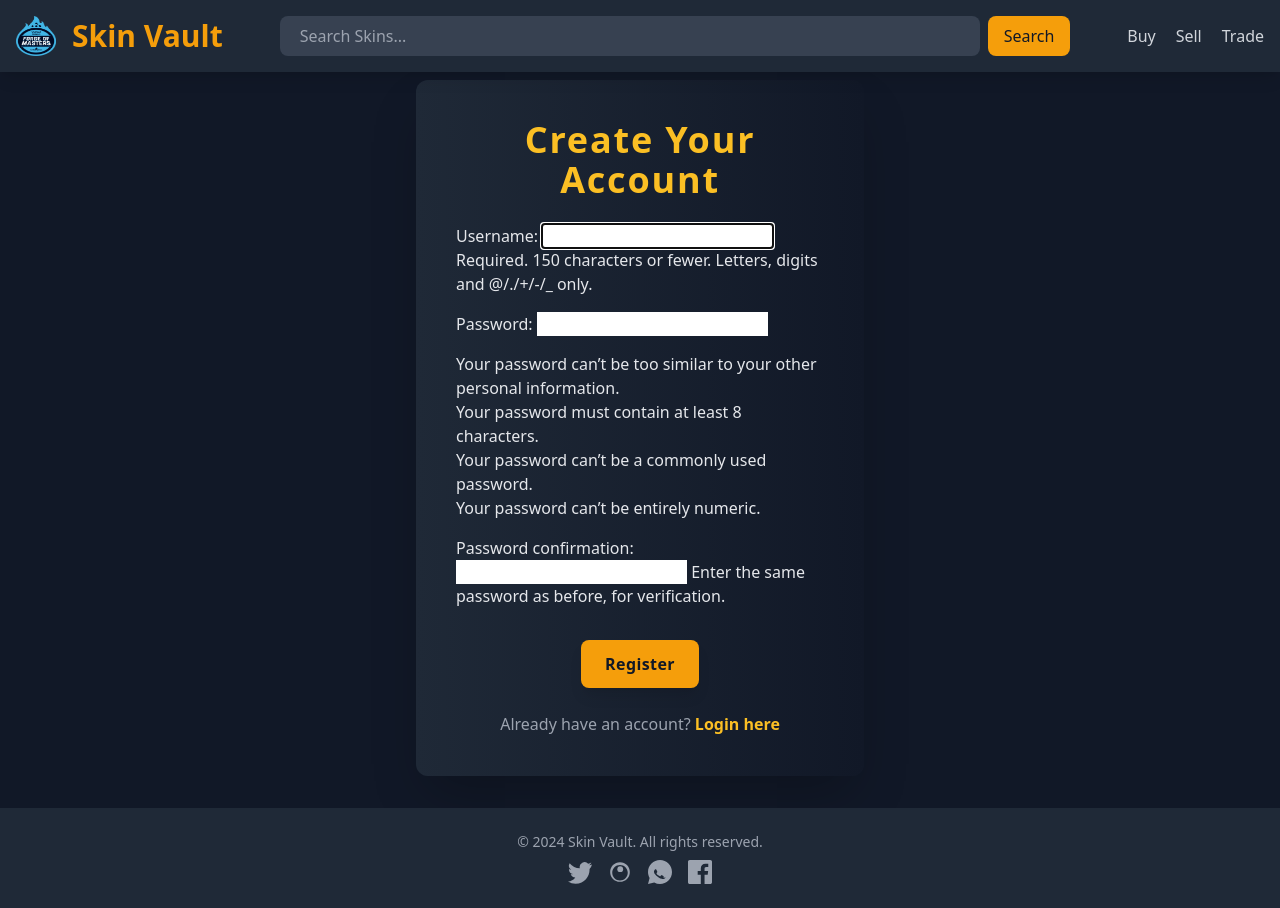
After one commit to Cyades/skin-vault, a Django app: page /register/ in a window 1280 px wide. The commit adds this page. Run offline with Django 5.2, Linux system fonts and the light colour scheme.

Commit message:
add login logout

```diff
--- a/main/models.py
+++ b/main/models.py
@@ -1,5 +1,6 @@
 from django.db import models
 import uuid
+from django.contrib.auth.models import User
 
 # Create your models here.
 class Product(models.Model):
@@ -12,6 +13,7 @@ class Product(models.Model):
     price = models.IntegerField()
     description = models.TextField()
     quantity = models.IntegerField()
+    user = models.ForeignKey(User, on_delete=models.CASCADE)
 
     @property
     def is_product_available(self):
--- /dev/null
+++ b/main/templates/register.html
@@ -0,0 +1,59 @@
+{% extends 'base.html' %}
+
+{% block meta %}
+<title>Register</title>
+{% endblock meta %}
+
+{% block content %}
+<div class="bg-gray-900 min-h-screen py-8 pt-20 flex items-center justify-center">
+  <div class="bg-gradient-to-r from-gray-800 to-gray-900 p-10 rounded-xl shadow-2xl w-full max-w-md">
+    <h1 class="text-4xl font-extrabold text-yellow-400 mb-6 text-center tracking-wider">Create Your Account</h1>
+
+    <form method="POST" action="">
+      {% csrf_token %}
+      <div class="space-y-4">
+        {{ form.as_p }}
+      </div>
+
+      <!-- Render form non-field errors if any -->
+      {% if form.non_field_errors %}
+      <div class="bg-red-200 border-l-4 border-red-500 text-red-700 px-4 py-3 rounded-lg mt-6" role="alert">
+        <p class="font-bold">Error:</p>
+        <p>{{ form.non_field_errors }}</p>
+      </div>
+      {% endif %}
+
+      <!-- Render individual field errors if any -->
+      {% for field in form %}
+      {% if field.errors %}
+      <div class="text-red-500 text-sm mt-2">
+        {{ field.errors.as_text }}
+      </div>
+      {% endif %}
+      {% endfor %}
+
+      <div class="flex justify-center mt-8">
+        <button class="bg-yellow-500 text-gray-900 px-6 py-3 rounded-lg font-bold tracking-wide hover:bg-yellow-600 transition-all duration-300 shadow-lg hover:shadow-xl">
+          Register
+        </button>
+      </div>
+    </form>
+
+    {% if messages %}
+    <ul class="mt-6">
+      {% for message in messages %}
+      <li class="bg-green-200 border-l-4 border-green-500 text-green-700 px-4 py-3 rounded-lg mb-3">
+        <strong class="font-bold">Success:</strong>
+        <span>{{ message }}</span>
+      </li>
+      {% endfor %}
+    </ul>
+    {% endif %}
+
+    <p class="text-gray-400 text-center mt-6">
+      Already have an account?
+      <a href="{% url 'main:login' %}" class="text-yellow-400 font-semibold hover:underline">Login here</a>
+    </p>
+  </div>
+</div>
+{% endblock content %}
--- a/main/urls.py
+++ b/main/urls.py
@@ -1,5 +1,6 @@
 from django.urls import path
 from main.views import show_main, create_product_entry, show_xml, show_json, show_xml_by_id, show_json_by_id
+from main.views import register, login_user, logout_user
 
 
 app_name = 'main'
@@ -11,4 +12,7 @@ urlpatterns = [
     path('json/', show_json, name='show_json'),
     path('xml/<str:id>/', show_xml_by_id, name='show_xml_by_id'),
     path('json/<str:id>/', show_json_by_id, name='show_json_by_id'),
+    path('register/', register, name='register'),
+    path('login/', login_user, name='login'),
+    path('logout/', logout_user, name='logout'),
 ]
--- a/main/views.py
+++ b/main/views.py
@@ -3,16 +3,26 @@ from main.forms import ProductForm
 from main.models import Product
 from django.http import HttpResponse
 from django.core import serializers
+from django.contrib.auth.forms import UserCreationForm, AuthenticationForm
+from django.contrib import messages
+from django.contrib.auth import authenticate, login, logout
+from django.contrib.auth.decorators import login_required
+import datetime
+from django.http import HttpResponseRedirect
+from django.urls import reverse
+
+@login_required(login_url='/login')
 
 # Create your views here.
 def show_main(request):
-    product_entries = Product.objects.all()
+    product_entries = Product.objects.filter(user=request.user)
 
     context = {
         'npm' : '2306152430',
-        'name': 'Malvin Scafi',
+        'name': request.user.username,
         'class': 'PBP F',
-        'product_entries': product_entries
+        'product_entries': product_entries,
+        'last_login': request.COOKIES['last_login'],
     }
 
     return render(request, "main.html", context)
@@ -21,7 +31,9 @@ def create_product_entry(request):
     form = ProductForm(request.POST or None)
 
     if form.is_valid() and request.method == "POST":
-        form.save()
+        product_entry = form.save(commit=False)
+        product_entry.user = request.user
+        product_entry.save()
         return redirect('main:show_main')
 
     context = {'form': form}
@@ -46,3 +58,40 @@ def show_xml_by_id(request, id):
 def show_json_by_id(request, id):
     data = Product.objects.filter(pk=id)
     return HttpResponse(serializers.serialize("json", data), content_type="application/json")
+
+# Automatic Registration Form
+def register(request):
+    form = UserCreationForm()
+
+    if request.method == "POST":
+        form = UserCreationForm(request.POST)
+        if form.is_valid():
+            form.save()
+            messages.success(request, 'Your account has been successfully created!')
+            return redirect('main:login')
+    context = {'form':form}
+    return render(request, 'register.html', context)
+
+# User Login Function
+def login_user(request):
+   if request.method == 'POST':
+      form = AuthenticationForm(data=request.POST)
+
+      if form.is_valid():
+            user = form.get_user()
+            login(request, user)
+            response = HttpResponseRedirect(reverse("main:show_main"))
+            response.set_cookie('last_login', str(datetime.datetime.now()))
+            return response
+
+   else:
+      form = AuthenticationForm(request)
+   context = {'form': form}
+   return render(request, 'login.html', context)
+
+# User Logout Function
+def logout_user(request):
+    logout(request)
+    response = HttpResponseRedirect(reverse('main:login'))
+    response.delete_cookie('last_login')
+    return response
--- a/skin_vault/settings.py
+++ b/skin_vault/settings.py
@@ -9,7 +9,7 @@ https://docs.djangoproject.com/en/5.1/topics/settings/
 For the full list of settings and their values, see
 https://docs.djangoproject.com/en/5.1/ref/settings/
 """
-
+import os
 from pathlib import Path
 
 # Build paths inside the project like this: BASE_DIR / 'subdir'.
@@ -23,7 +23,8 @@ BASE_DIR = Path(__file__).resolve().parent.parent
 SECRET_KEY = 'django-insecure-j)-(q_6r+(&-^mqj=fqgcts-z57nqj$swgmmndk*x0$x+fq&t^'
 
 # SECURITY WARNING: don't run with debug turned on in production!
-DEBUG = True
+PRODUCTION = os.getenv("PRODUCTION", False)
+DEBUG = not PRODUCTION
 
 ALLOWED_HOSTS = ["localhost", "127.0.0.1", "malvin-scafi-skinvault.pbp.cs.ui.ac.id"]
 
--- a/templates/base.html
+++ b/templates/base.html
@@ -28,9 +28,9 @@
 
         <!-- Menu Links -->
         <ul class="flex space-x-5 text-gray-300">
-          <li><a href="#" class="hover:text-yellow-400 transition">Skins</a></li>
-          <li><a href="#" class="hover:text-yellow-400 transition">Vault</a></li>
-          <li><a href="#" class="hover:text-yellow-400 transition">Contact</a></li>
+          <li><a href="#" class="hover:text-yellow-400 transition">Buy</a></li>
+          <li><a href="#" class="hover:text-yellow-400 transition">Sell</a></li>
+          <li><a href="#" class="hover:text-yellow-400 transition">Trade</a></li>
         </ul>
       </div>
     </nav>
```
Also changed, not shown: main/templates/login.html (added, +52 -0 lines), main/templates/main.html (+23 -2 lines), README.md, main/migrations/0004_product_user.py (added).
